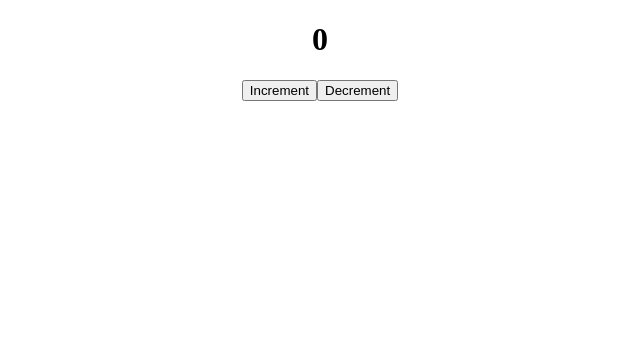
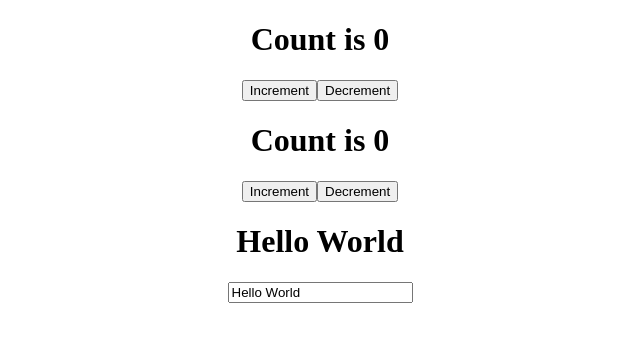
Before and after one commit to Pr0stk/react-course, a React (Create React App) app: page / in a window 1280 px wide. Shown: the top 342 px of the page, without its empty margins (320-960 px from the left). Built offline with nearby package versions, Linux system fonts and the light colour scheme.

Commit message:
added a few components

```diff
--- a/src/App.js
+++ b/src/App.js
@@ -1,14 +1,17 @@
 import './App.css';
 import React from 'react';
+import Counter from './components/Counter';
+import ClassCounter from './components/ClassCounter';
 
 function App() {
-  const [count, setCount] = React.useState(0);
+  const [value, setValue] = React.useState("Hello World");
 
   return (
     <div className="App">
-      <h1>{count}</h1>
-      <button onClick={() => setCount(count + 1)}>Increment</button>
-      <button onClick={() => setCount(count - 1)}>Decrement</button>
+      <Counter />
+      <ClassCounter />
+      <h1>{value}</h1>
+      <input type="text" value={value} onChange={(e) => setValue(e.target.value)} />
     </div>
   );
 }
--- /dev/null
+++ b/src/components/ClassCounter.jsx
@@ -0,0 +1,32 @@
+import React from 'react'
+
+export default class Counter extends React.Component {
+    constructor(props) {
+        super(props);
+        this.state = {
+            count: 0
+        }
+    }
+
+    increment = () => {
+        this.setState(prevState => ({
+            count: prevState.count + 1
+        }))
+    }
+
+    decrement = () => {
+        this.setState(prevState => ({
+            count: prevState.count - 1
+        }))
+    }
+
+    render() {
+        return (
+            <div>
+                <h1>Count is {this.state.count}</h1>
+                <button onClick={this.increment}>Increment</button>
+                <button onClick={this.decrement}>Decrement</button>
+            </div>
+        )
+    }
+}
--- /dev/null
+++ b/src/components/Counter.jsx
@@ -0,0 +1,21 @@
+import React from 'react'
+
+export default function Counter() {
+    const [count, setCount] = React.useState(0);
+
+    const increment = () => {
+        setCount(count + 1)
+    }
+
+    const decrement = () => {
+        setCount(count - 1)
+    }
+
+    return (
+    <div>
+        <h1>Count is {count}</h1>
+        <button onClick={increment}>Increment</button>
+        <button onClick={decrement}>Decrement</button>
+    </div>
+    )
+}
```
